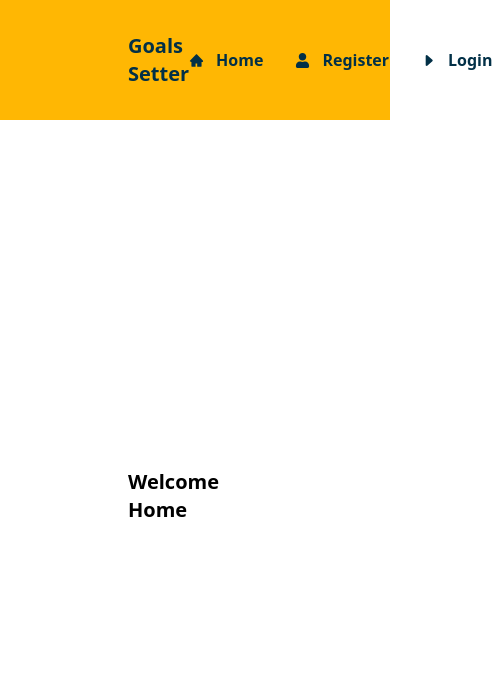
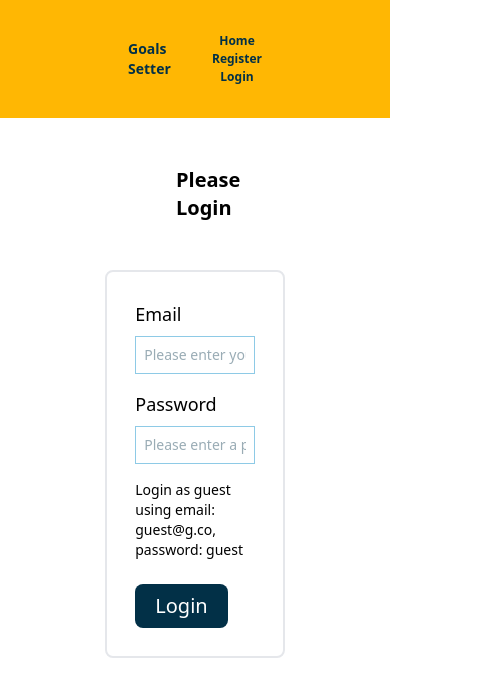
Before and after one commit to ayodejicodes/goals-setter, a React (Create React App) app in the folder client/: page / in a window 390 px wide. Shown: the top 696 px of the page, 493 px wide, since content can reach past the window. Built offline with nearby package versions, Linux system fonts and the light colour scheme.

Commit message:
deployment

```diff
--- a/client/src/App.js
+++ b/client/src/App.js
@@ -12,9 +12,9 @@ function App() {
       <div>
         <NavBar />
         <Routes>
-          <Route path="/" element={<Home />} />
+          <Route path="/home" element={<Home />} />
           <Route path="/register" element={<Register />} />
-          <Route path="/login" element={<Login />} />
+          <Route path="/" element={<Login />} />
           <Route path="/dashboard" element={<Dashboard />} />
         </Routes>
       </div>
--- a/client/src/components/GoalForm.jsx
+++ b/client/src/components/GoalForm.jsx
@@ -20,15 +20,15 @@ const GoalForm = () => {
     // console.log(text);
   };
   return (
-    <div>
-      <section className="flex justify-center">
+    <div className="text-center w-64">
+      <section className="flex justify-center  ">
         <form onSubmit={onSubmit} className=" text-center w-[30rem] ">
           <div className="flex flex-col ">
             <label htmlFor="goal" className="mb-4">
               Enter your Goal
             </label>
             <input
-              className="placeholder-style input-style"
+              className="placeholder-style input-style "
               id="goal"
               name="goal"
               placeholder="Start typing..."
@@ -42,9 +42,9 @@ const GoalForm = () => {
         </form>
       </section>
       <section className="border mx-32 mt-10 ">
-        <div className=" flex justify-center  ">
+        <div className=" flex justify-center   ">
           <div>
-            <div className="flex gap-5">
+            <div className="flex flex-col lg:flex-row gap-5">
               {goals.length > 0 ? (
                 goals.map((goal) => {
                   return <GoalItem key={goal._id} goal={goal} />;
--- a/client/src/components/NavBar.jsx
+++ b/client/src/components/NavBar.jsx
@@ -21,35 +21,38 @@ const NavBar = () => {
   };
 
   return (
-    <div className="   bg-secondary ">
+    <div className="    bg-secondary ">
       <div className="global-container flex justify-between items-center py-8">
         {/* Left */}
-        <div className="font-bold text-xl text-primary">
+        <div className="font-bold text-sm lg:text-xl text-primary">
           <Link to="/">Goals Setter</Link>
         </div>
 
         {/* Right */}
-        <div className="flex gap-8">
-          <ul className="flex gap-x-8 items-center ">
+        <div className="flex  gap-8">
+          <ul className="flex flex-col lg:flex-row gap-x-3 items-center ">
             {user ? (
-              <button onClick={onLogout} className="btn-primary items-center ">
+              <button
+                onClick={onLogout}
+                className="bg-primary text-light rounded-full px-3 lg:px-5 lg:py-2 py-1 text-sm items-center "
+              >
                 Logout
               </button>
             ) : (
               <>
-                <li className=" font-semibold text-primary flex items-center gap-3">
-                  <AiFillHome size={15} />
+                <li className=" font-semibold text-primary text-[12px] lg:text-sm flex items-center gap-1">
+                  <AiFillHome size={13} className="hidden lg:block" />
                   <NavLink
                     className={({ isActive }) => {
                       return isActive ? activeClassName : undefined;
                     }}
-                    to="/"
+                    to="/home"
                   >
                     Home
                   </NavLink>
                 </li>
-                <li className=" font-semibold text-primary flex items-center gap-3">
-                  <FaUser size={15} />
+                <li className=" font-semibold text-primary text-[12px] lg:text-sm flex items-center gap-1">
+                  <FaUser size={13} className="hidden lg:block" />
                   <NavLink
                     className={({ isActive }) => {
                       return isActive ? activeClassName : undefined;
@@ -59,13 +62,13 @@ const NavBar = () => {
                     Register
                   </NavLink>
                 </li>
-                <li className=" font-semibold text-primary flex items-center gap-3">
-                  <BsCaretRightFill size={15} />
+                <li className=" font-semibold text-primary text-[12px] lg:text-sm flex items-center gap-1">
+                  <BsCaretRightFill size={13} className="hidden lg:block" />
                   <NavLink
                     className={({ isActive }) => {
                       return isActive ? activeClassName : undefined;
                     }}
-                    to="/login"
+                    to="/"
                   >
                     Login
                   </NavLink>
--- a/client/src/pages/Dashboard.js
+++ b/client/src/pages/Dashboard.js
@@ -33,10 +33,10 @@ const Dashboard = () => {
   isLoading && <Spinner />;
 
   return (
-    <div className="global-container   ">
+    <div className="global-container flex flex-col items-center  ">
       <section className="text-center flex flex-col justify-center items-center h-[25vh] gap-5">
-        <h1 className="font-bold text-[2.5rem] text-primary">
-          Welcome {user.name}
+        <h1 className="font-bold text-[1.5rem] lg:text-[2.5rem] text-primary">
+          Welcome, {user?.name}
         </h1>
         <p className="text-primary text-lg ">Goals Dashboard</p>
       </section>
--- a/client/src/pages/Login.js
+++ b/client/src/pages/Login.js
@@ -56,7 +56,10 @@ const Login = () => {
 
       <div className="flex justify-center items-center">
         <div className=" flex border-2 rounded-lg  ">
-          <form onSubmit={onSubmit} className="flex-1 p-7 flex flex-col gap-4">
+          <form
+            onSubmit={onSubmit}
+            className="flex-1 p-7 flex flex-col gap-4 w-[45vw]"
+          >
             {/* Email */}
             <div>
               <label htmlFor="email" className="text-lg ">
@@ -90,6 +93,10 @@ const Login = () => {
               />
             </div>
 
+            <p className="text-sm">
+              Login as guest using email: guest@g.co, password: guest
+            </p>
+
             <div>
               <button type="submit" className="btn-submit mt-2">
                 Login
--- a/client/src/pages/Register.js
+++ b/client/src/pages/Register.js
@@ -68,12 +68,15 @@ const Register = () => {
 
           <img
             src="https://source.unsplash.com/kUqqaRjJuw0"
-            className="object-cover h-100 w-96 rounded-xl flex-1 "
+            className="hidden lg:block object-cover h-100 w-96 rounded-xl flex-1 "
             alt=""
           />
 
           {/* right */}
-          <form onSubmit={onSubmit} className="flex-1 p-7 flex flex-col gap-4">
+          <form
+            onSubmit={onSubmit}
+            className="flex-1 p-7 flex flex-col gap-4 w-[45vw]"
+          >
             {/* Name */}
             <div>
               <label htmlFor="name" className="text-lg ">
```
Also changed, not shown: 1 other file (tests, documents, lock files or other folders).
